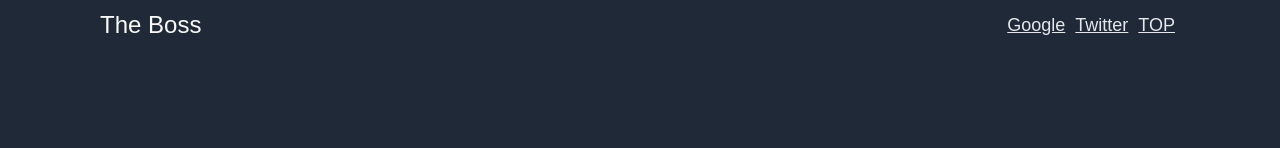
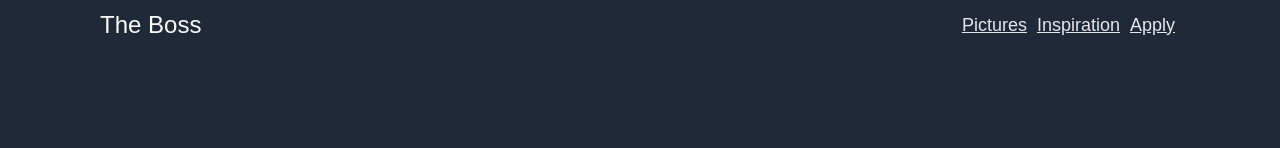
Before and after one commit to aaronjoslinwangdu/landing-page-top, a plain HTML site: page index.html in a window 1280 px wide. Shown: the top 148 px of the page. Drawn offline with Linux system fonts and the light colour scheme.

Commit message:
change header

```diff
--- a/index.html
+++ b/index.html
@@ -11,9 +11,9 @@
 <div id="header">
     <div class="header-logo">The Boss</div>
     <ul class="header-links">
-        <li><a href="https://www.google.com">Google</a></li>
-        <li><a href="https://www.twitter.com">Twitter</a></li>
-        <li><a href="https://www.theodinproject.com">TOP</a></li>
+        <li><a href="#section2">Pictures</a></li>
+        <li><a href="#section3">Inspiration</a></li>
+        <li><a href="#section4">Apply</a></li>
     </ul>
 </div>
 
```
